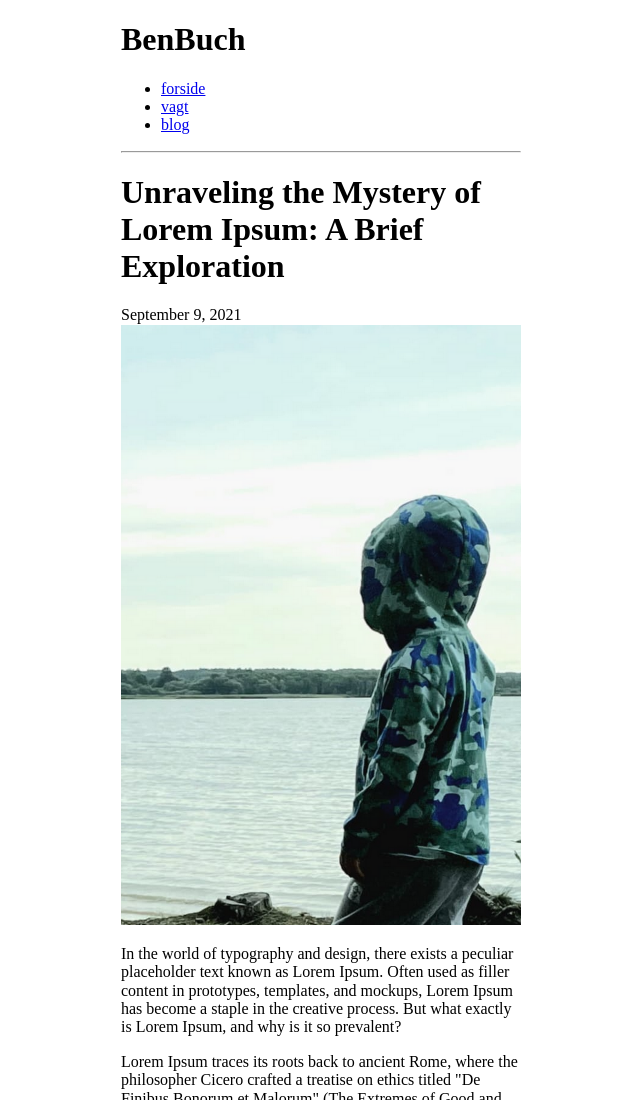
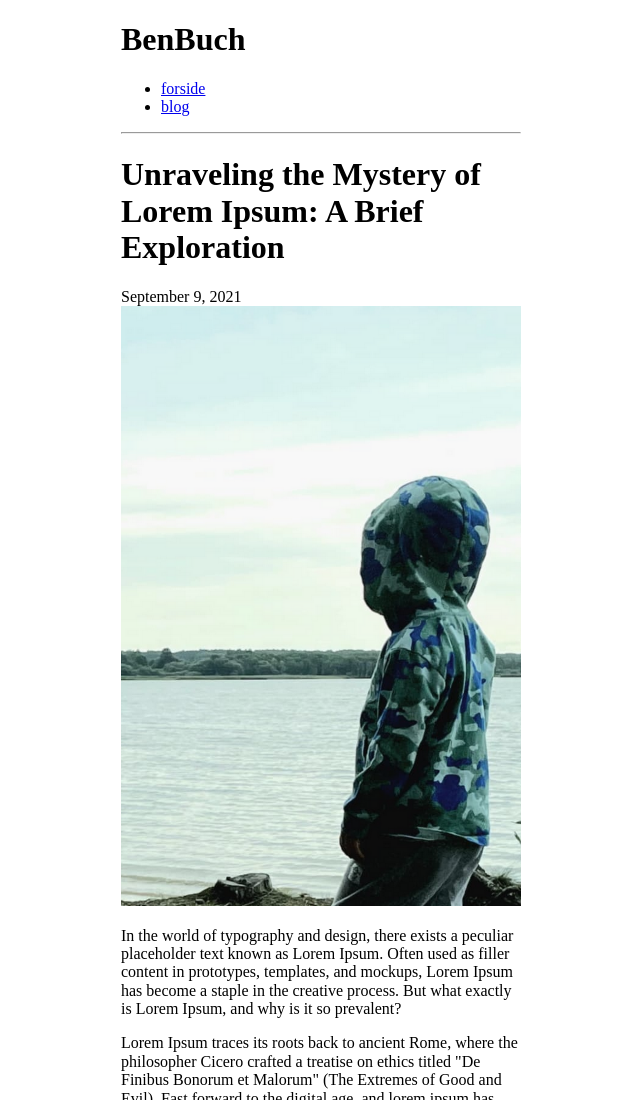
Before and after one commit to benbuch/benbuch.github.io, a plain HTML site: page index.html in a window 1280 px wide. Shown: the top 1100 px of the page, without its empty margins (319-959 px from the left). Drawn offline with nearby package versions, Linux system fonts and the light colour scheme.

Commit message:
corrected nav

```diff
--- a/index.html
+++ b/index.html
@@ -14,7 +14,6 @@
     <nav>
       <ul>
         <li><a href="index.html">forside</a></li>
-        <li><a href="vagt/index.html">vagt</a></li>
         <li><a href="blog/index.html">blog</a></li>
       </ul>
     </nav>
```
